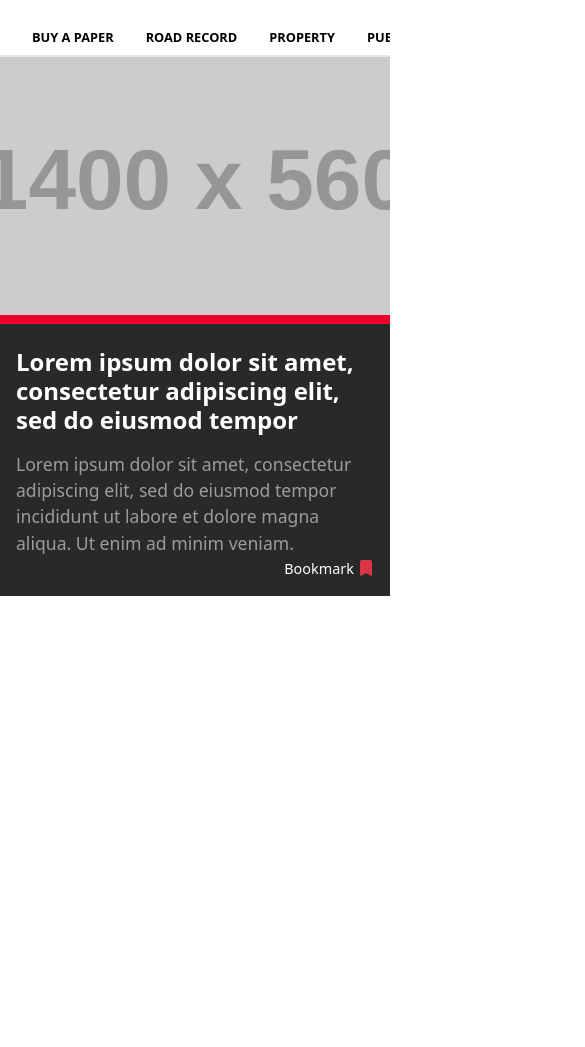
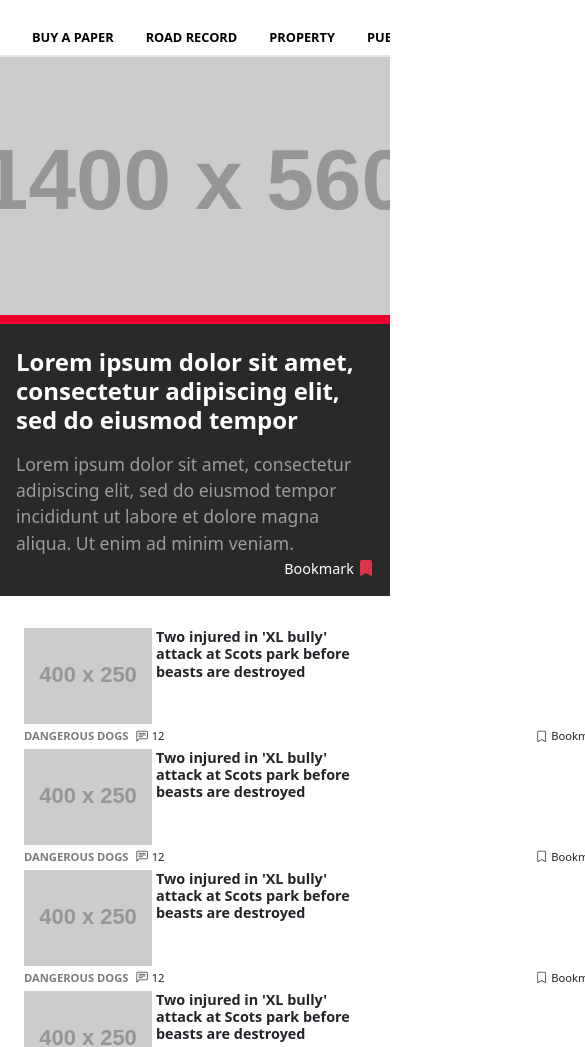
Before and after one commit to dxnatz/Giornale, a website built with webpack: page index.html in a window 390 px wide. Shown: the part 68-1115 px from the top of the page, 585 px wide, since content can reach past the window. Before the commit the page ends 844 px from the top, so only its background shows below. Built offline with nearby package versions, Linux system fonts and the light colour scheme; placeholder pictures from the web are drawn by us.

Commit message:
Aggiunta una sezione di notizie con card responsive e stili migliorati

```diff
--- a/css/style.css
+++ b/css/style.css
@@ -263,6 +263,71 @@
   text-decoration: none;
 }
 
+/* Contenitore generale con padding */
+.news-cards-container {
+  display: flex;
+  gap: 2rem;
+  max-width: 85.5rem;
+  margin: 2rem auto 0;
+}
+
+
+
+/* Nasconde la scrollbar ma mantiene la funzionalità */
+.news-cards-container::-webkit-scrollbar {
+  display: none;
+}
+
+
+/* Singola card */
+.news-card {
+  flex: 1;
+  min-width: 0;
+}
+
+
+
+
+
+.news-card img {
+  width: 100%;
+  height: auto;
+  display: block;
+}
+
+.news-card h3 {
+  font-size: clamp(0.8rem, 1.5vw, 1rem); /* Riduce proporzionalmente il font */
+  font-weight: bold;
+  margin: 0.5rem 0;
+}
+/* Info sotto titolo */
+.meta {
+  font-size: clamp(0.7rem, 1.2vw, 0.8rem); /* Riduce proporzionalmente il font */
+}
+
+
+.meta .category {
+  font-weight: bold;
+  opacity: 0.6;
+  text-transform: uppercase;
+}
+
+.meta .comments {
+  white-space: nowrap;
+}
+
+.meta .bookmark {
+  white-space: nowrap;
+}
+
+
+
+
+
+
+
+
+
 /* ------------------------- */
 /* Media Queries responsive */
 /* ------------------------- */
@@ -277,6 +342,11 @@
   .first-content-block {
     width: calc(100% - 2.5rem);
   }
+  .news-cards-container {
+    width: calc(100% - 2.5rem);
+    margin: 2rem auto 0;
+  }
+
 }
 
 /* Quando la larghezza è sotto i 75rem nascondi LIFE & STYLE */
@@ -374,4 +444,96 @@
   .news-section p {
     font-size: 1.1rem;
   }
+  .news-cards-container {
+    flex-direction: column;
+    gap: 0.25rem;
+    padding: 0 0.25rem;
+  }
+
+  /* Stile per la singola card */
+  .news-card {
+    display: grid;
+    grid-template-areas:
+      "img title"
+      "meta title";
+    grid-template-columns: 8rem 1fr;
+    gap: 0.25rem;
+    margin: 0;
+  }
+
+
+
+
+
+  .news-card img {
+    grid-area: img;
+    width: 8rem;
+    height: 6rem;
+    object-fit: cover;
+  }
+
+  .news-card h3 {
+    grid-area: title;
+    margin: 0;
+    font-size: 0.9rem;
+    -webkit-line-clamp: 3;
+    -webkit-box-orient: vertical;
+    overflow: hidden;
+    display: -webkit-box;
+  }
+
+  .meta {
+    grid-area: meta;
+    width: 8rem;
+    display: flex;
+    align-items: center;
+    position: relative;
+    overflow: visible;
+  }
+
+
+
+
+  .meta-left {
+    display: flex;
+    align-items: center;
+    gap: 0.5rem;
+  }
+
+
+
+  .meta-right {
+    position: absolute; /* Aggiunto */
+    left: 400%; /* Aggiunto */
+    white-space: nowrap; /* Aggiunto */
+  }
+
+
+
+
+
+
+  .meta .category,
+  .meta .comments,
+  .meta .bookmark {
+    font-size: 0.7rem;
+    white-space: nowrap;
+    display: flex;
+    align-items: center;
+    gap: 0.25rem;
+  }
+
+  .meta .category {
+    text-transform: uppercase;
+    font-weight: bold;
+    opacity: 0.6;
+  }
+
+
+
+
+
+
+
+
 }
--- a/index.html
+++ b/index.html
@@ -199,8 +199,85 @@
         </a>
       </div>
     </section>
+  </div>
 
-  </div>
+  <div class="news-cards-container">
+    <div class="news-card">
+      <img src="https://via.placeholder.com/400x250" alt="Notizia">
+      <h3>Two injured in 'XL bully' attack at Scots park before beasts are destroyed</h3>
+      <div class="meta">
+        <div class="meta-left">
+          <span class="category">DANGEROUS DOGS</span>
+          <span class="comments">
+        <i class="bi bi-chat-left-text"></i> 12
+      </span>
+        </div>
+        <div class="meta-right">
+      <span class="bookmark">
+        <i class="bi bi-bookmark"></i> Bookmark
+      </span>
+        </div>
+      </div>
+    </div>
+
+
+    <div class="news-card">
+      <img src="https://via.placeholder.com/400x250" alt="Notizia">
+      <h3>Two injured in 'XL bully' attack at Scots park before beasts are destroyed</h3>
+      <div class="meta">
+        <div class="meta-left">
+          <span class="category">DANGEROUS DOGS</span>
+          <span class="comments">
+        <i class="bi bi-chat-left-text"></i> 12
+      </span>
+        </div>
+        <div class="meta-right">
+      <span class="bookmark">
+        <i class="bi bi-bookmark"></i> Bookmark
+      </span>
+        </div>
+      </div>
+    </div>
+
+
+    <div class="news-card">
+      <img src="https://via.placeholder.com/400x250" alt="Notizia">
+      <h3>Two injured in 'XL bully' attack at Scots park before beasts are destroyed</h3>
+      <div class="meta">
+        <div class="meta-left">
+          <span class="category">DANGEROUS DOGS</span>
+          <span class="comments">
+        <i class="bi bi-chat-left-text"></i> 12
+      </span>
+        </div>
+        <div class="meta-right">
+      <span class="bookmark">
+        <i class="bi bi-bookmark"></i> Bookmark
+      </span>
+        </div>
+      </div>
+    </div>
+
+
+    <div class="news-card">
+      <img src="https://via.placeholder.com/400x250" alt="Notizia">
+      <h3>Two injured in 'XL bully' attack at Scots park before beasts are destroyed</h3>
+      <div class="meta">
+        <div class="meta-left">
+          <span class="category">DANGEROUS DOGS</span>
+          <span class="comments">
+        <i class="bi bi-chat-left-text"></i> 12
+      </span>
+        </div>
+        <div class="meta-right">
+      <span class="bookmark">
+        <i class="bi bi-bookmark"></i> Bookmark
+      </span>
+        </div>
+      </div>
+    </div>
+
+
 
 </body>
 </html>
```
